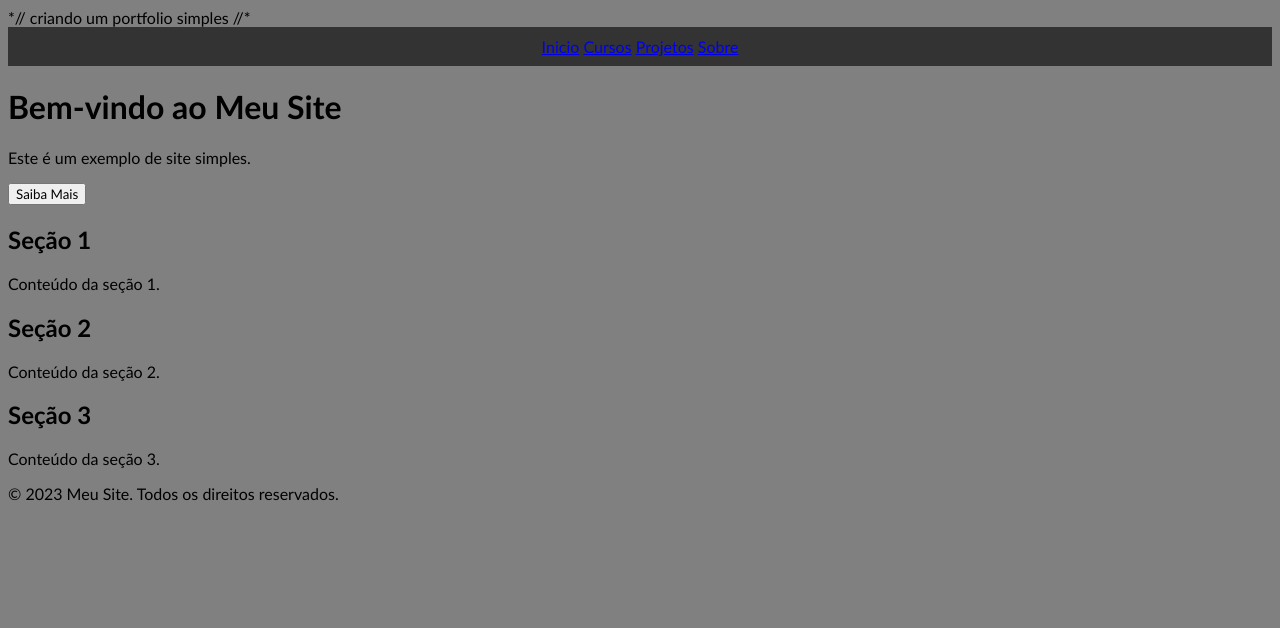
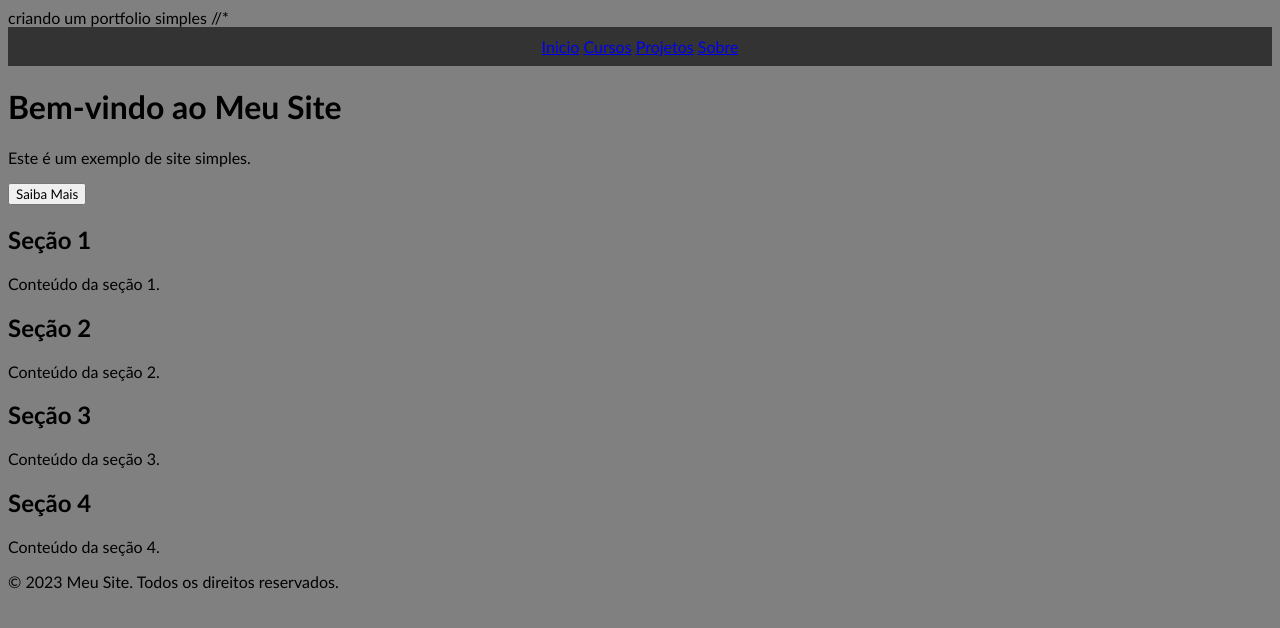
Before and after one commit to caioomega/exemplogit---SENAI, a plain HTML site: page index.html in a window 1280 px wide. Drawn offline with Linux system fonts and the light colour scheme.

Commit message:
Alteração txt

```diff
--- a/index.html
+++ b/index.html
@@ -5,7 +5,7 @@
     <meta name="viewport" content="width=device-width, initial-scale=1.0">
     <title>Meu Site</title>
     <link rel="stylesheet" href="style.css">
-    *// criando um portfolio simples //*
+     criando um portfolio simples //*
 </head>
 <body>
     <div class="header">
@@ -32,6 +32,10 @@
             <h2>Seção 3</h2>
             <p>Conteúdo da seção 3.</p>
         </section>
+        <section>
+            <h2>Seção 4</h2>
+            <p>Conteúdo da seção 4.</p>
+        </section>
     </div>
     <div class="footer">
         <footer>
```
Also changed, not shown: codigo.txt.
